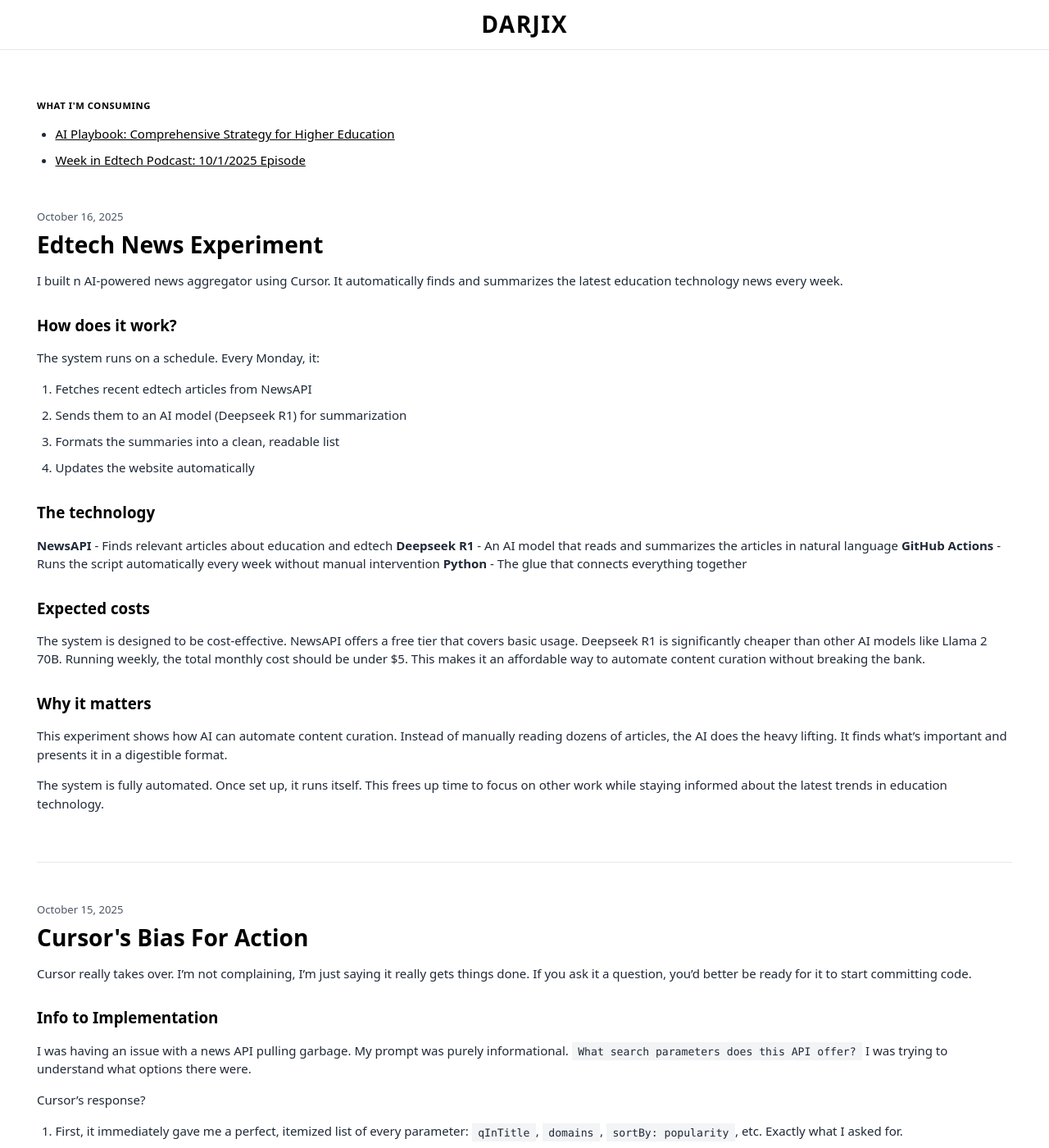
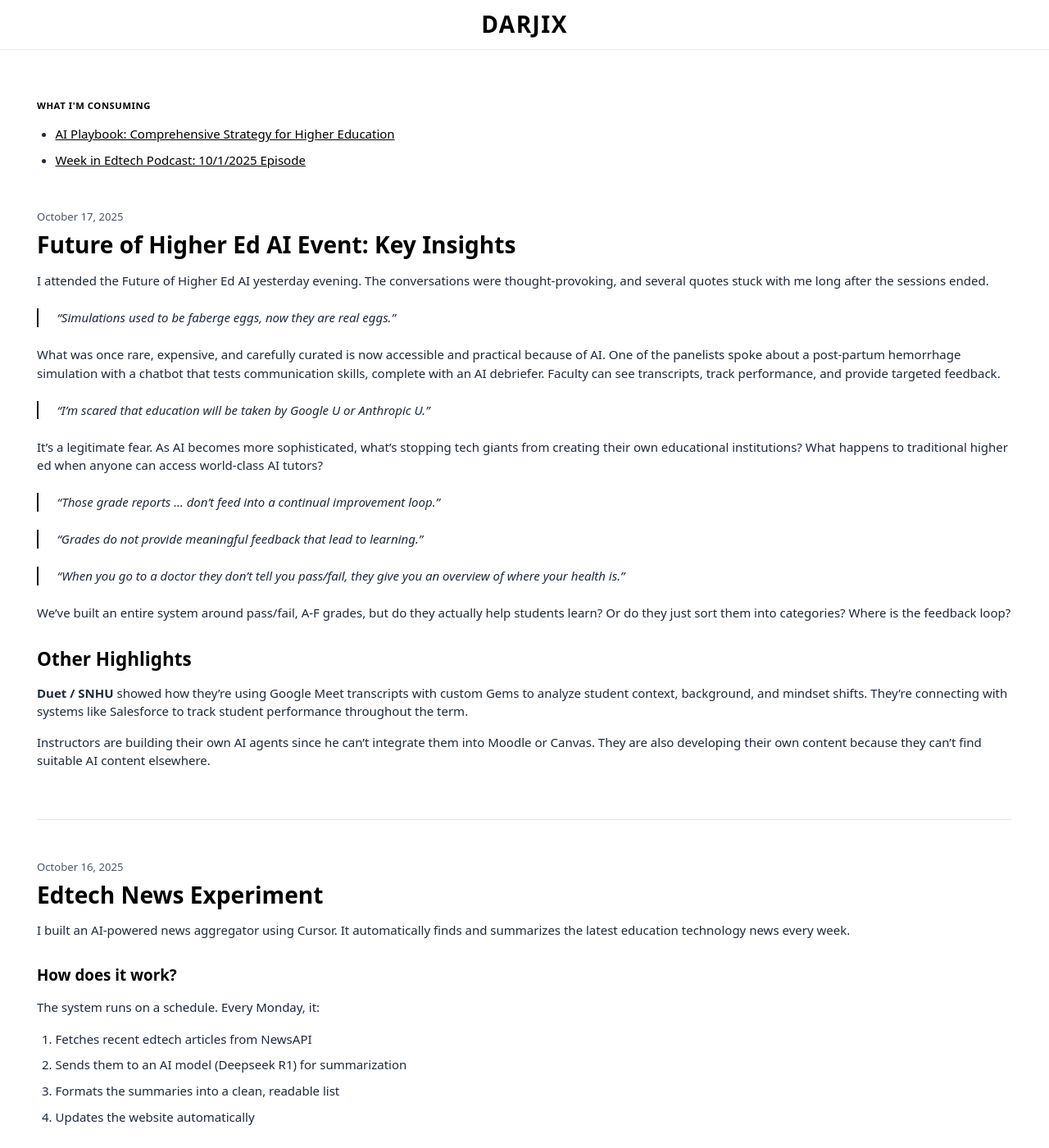
Before and after one commit to saldarji/darjix, a Jekyll site: the page built from index.html, in a window 1280 px wide and 1400 px high. Shown: the whole window at 82% size. Built offline with Jekyll 4.4.1, drawn with Linux system fonts in a browser that asks for light colours; some of the changed text lies outside the part shown.

Commit message:
Add Future of Higher Ed AI event blog post

```diff
--- a/_posts/2025-10-16-Edtech-News-Experiment.md
+++ b/_posts/2025-10-16-Edtech-News-Experiment.md
@@ -5,7 +5,7 @@
 author: "Sal Darji"
 ---
 
-I built n AI-powered news aggregator using Cursor. It automatically finds and summarizes the latest education technology news every week.
+I built an AI-powered news aggregator using Cursor. It automatically finds and summarizes the latest education technology news every week.
 
 ## How does it work?
 
--- /dev/null
+++ b/_posts/2025-10-17-Future-of-Higher-Ed-AI-Event.md
@@ -0,0 +1,30 @@
+---
+layout: post
+title: "Future of Higher Ed AI Event: Key Insights"
+date: 2025-10-17
+author: "Sal Darji"
+---
+
+I attended the Future of Higher Ed AI yesterday evening. The conversations were thought-provoking, and several quotes stuck with me long after the sessions ended.
+
+> "Simulations used to be faberge eggs, now they are real eggs."
+
+What was once rare, expensive, and carefully curated is now accessible and practical because of AI. One of the panelists spoke about a post-partum hemorrhage simulation with a chatbot that tests communication skills, complete with an AI debriefer. Faculty can see transcripts, track performance, and provide targeted feedback.
+
+> "I'm scared that education will be taken by Google U or Anthropic U."
+
+It's a legitimate fear. As AI becomes more sophisticated, what's stopping tech giants from creating their own educational institutions? What happens to traditional higher ed when anyone can access world-class AI tutors?
+
+> "Those grade reports … don't feed into a continual improvement loop."
+
+> "Grades do not provide meaningful feedback that lead to learning."
+
+> "When you go to a doctor they don't tell you pass/fail, they give you an overview of where your health is."
+
+We've built an entire system around pass/fail, A-F grades, but do they actually help students learn? Or do they just sort them into categories? Where is the feedback loop?
+
+# Other Highlights
+
+**Duet / SNHU** showed how they're using Google Meet transcripts with custom Gems to analyze student context, background, and mindset shifts. They're connecting with systems like Salesforce to track student performance throughout the term.
+
+Instructors are building their own AI agents since he can't integrate them into Moodle or Canvas. They are also developing their own content because they can't find suitable AI content elsewhere.
```
